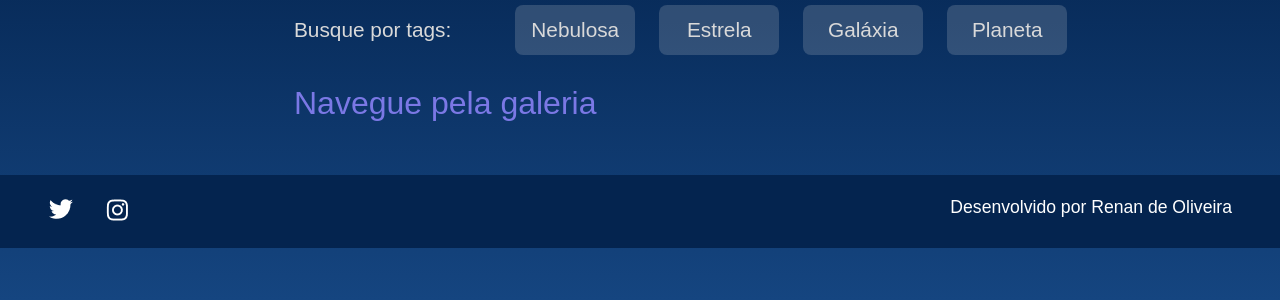
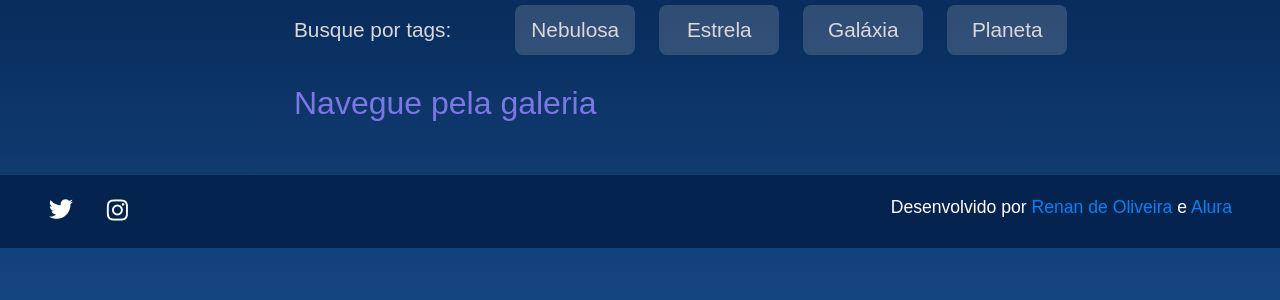
Before and after one commit to renan-oliveira93/alura-space, a Django app: page / in a window 1280 px wide. Shown: the part 500-800 px from the top of the page. Run offline with Django 5.2, Linux system fonts and the light colour scheme; data that the repository does not hold is empty.

Commit message:
feat: upadating footer credits

```diff
--- a/templates/galery/partials/_footer.html
+++ b/templates/galery/partials/_footer.html
@@ -8,5 +8,10 @@
             <img src="{% static '/assets/ícones/1x/instagram.png' %}" alt="ícone instagram">
         </a>
     </div>
-    <p class="rodape__texto">Desenvolvido por Renan de Oliveira</p>
+    <p class="rodape__texto">Desenvolvido por
+        <a style="color: #0283f7;text-decoration: none;"
+            href="https://github.com/renan-oliveira93"> Renan de Oliveira </a>
+        e
+        <a style="color: #0283f7;text-decoration: none;"
+            href="https://www.alura.com.br/"> Alura</a></p>
 </footer>
```
